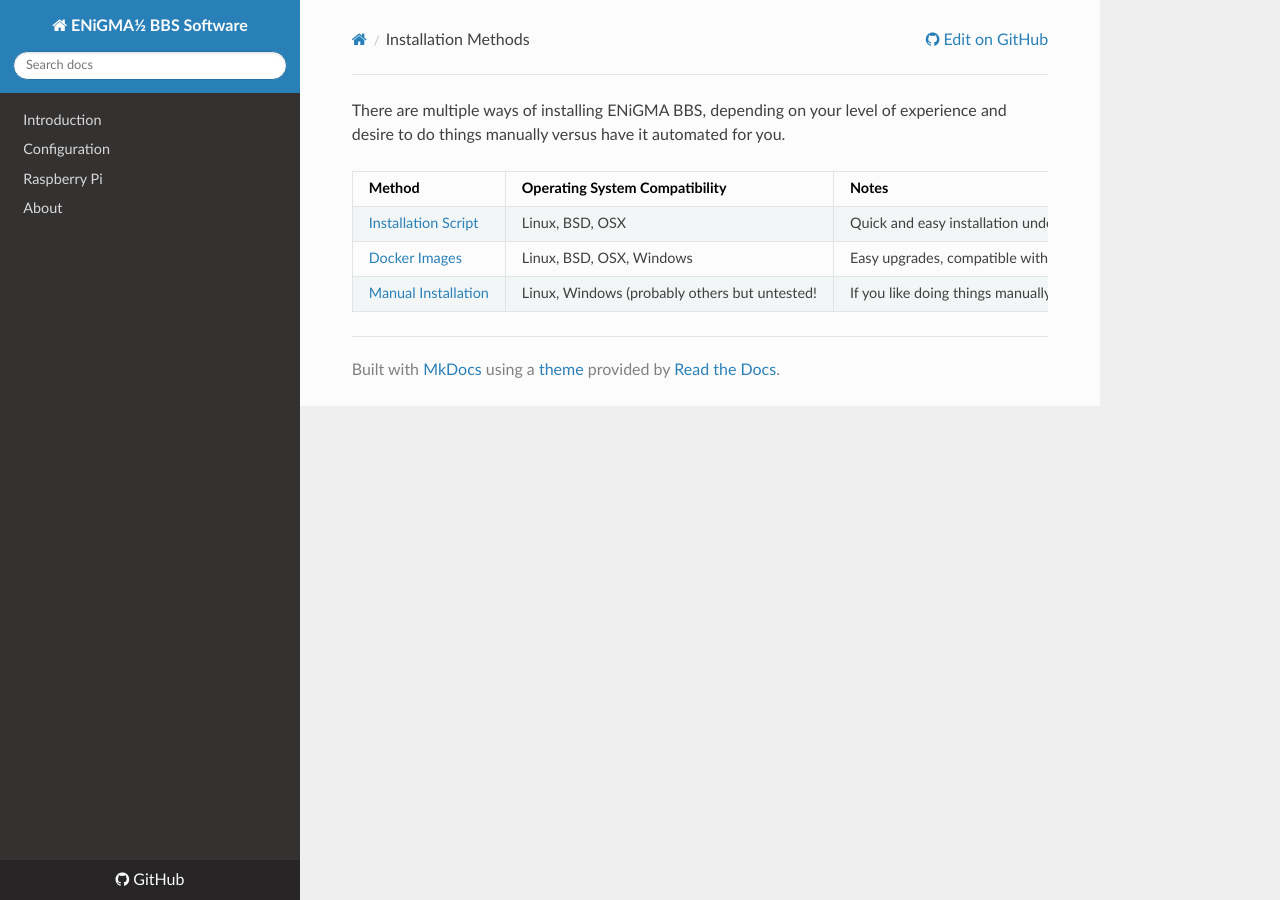
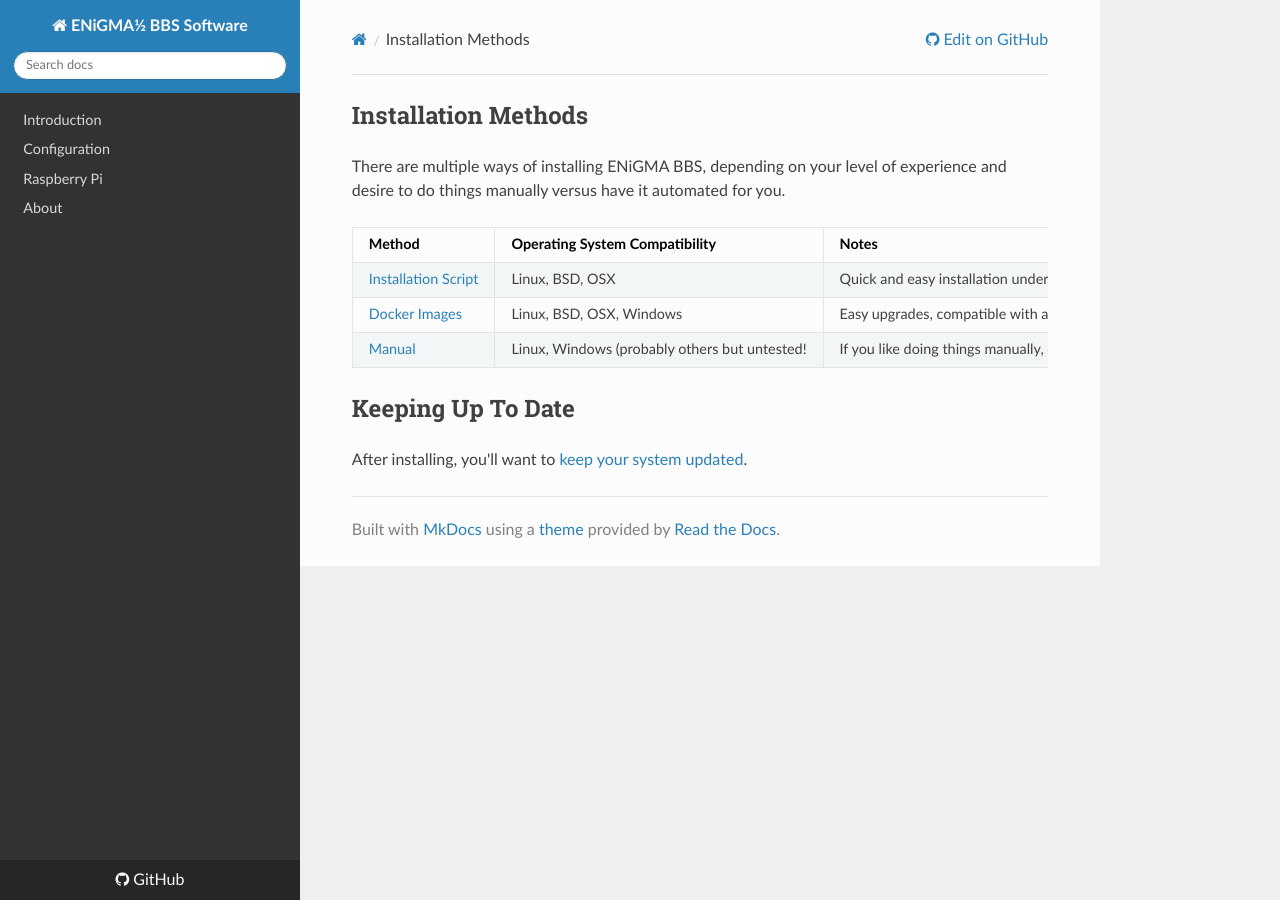
Before and after one commit to NuSkooler/enigma-bbs, an MkDocs documentation site: the page built from docs/installation/installation-methods.md, in a window 1280 px wide. Built offline with MkDocs 1.6.1, drawn with Linux system fonts in a browser that asks for light colours; nearby versions of some CDN libraries; old or Windows-style settings are respelled for this version of MkDocs.

Commit message:
docs/_includes/nav.md
Tidy up + add link to updating

```diff
--- a/docs/installation/installation-methods.md
+++ b/docs/installation/installation-methods.md
@@ -2,11 +2,15 @@
 layout: page
 title: Installation Methods
 ---
+## Installation Methods
 There are multiple ways of installing ENiGMA BBS, depending on your level of experience and desire to do
 things manually versus have it automated for you.
 
-| Method                                 | Operating System Compatibility                 | Notes                                                                                       |
-|----------------------------------------|------------------------------------------------|---------------------------------------------------------------------------------------------|
-| [Installation Script](install-script)  | Linux, BSD, OSX                                | Quick and easy installation under most Linux/UNIX like environments (Linux, BSD, OS X, ...) |
-| [Docker Images](docker)                | Linux, BSD, OSX, Windows                       | Easy upgrades, compatible with all operating systems, no dependencies to install            |
-| [Manual Installation](manual)          | Linux, Windows (probably others but untested!  | If you like doing things manually, or are running Windows                                   |
+| Method | Operating System Compatibility | Notes |
+|--------|--------------------------------|-------|
+| [Installation Script](install-script)  | Linux, BSD, OSX | Quick and easy installation under most Linux/UNIX like environments (Linux, BSD, OS X, ...) |
+| [Docker Images](docker) | Linux, BSD, OSX, Windows | Easy upgrades, compatible with all operating systems, no dependencies to install            |
+| [Manual](manual) | Linux, Windows (probably others but untested!  | If you like doing things manually, or are running Windows |
+
+## Keeping Up To Date
+After installing, you'll want to [keep your system updated](/docs/admin/updating.md).
```
